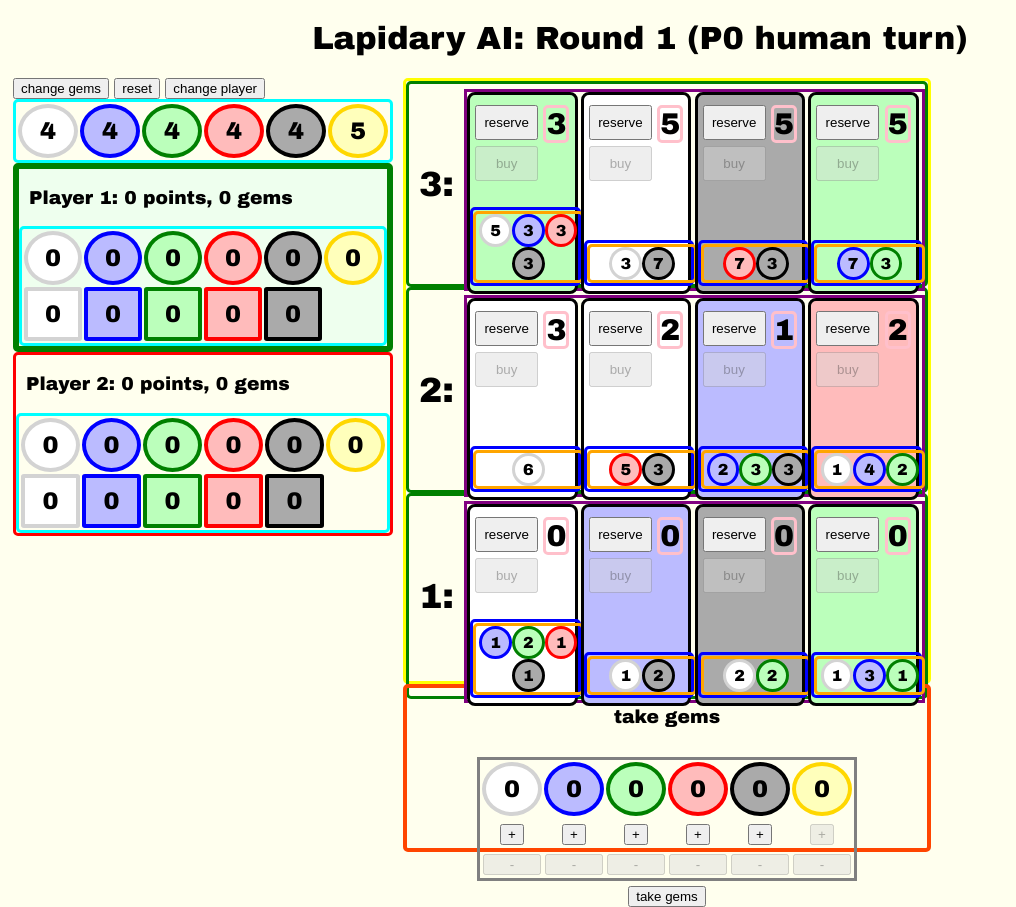
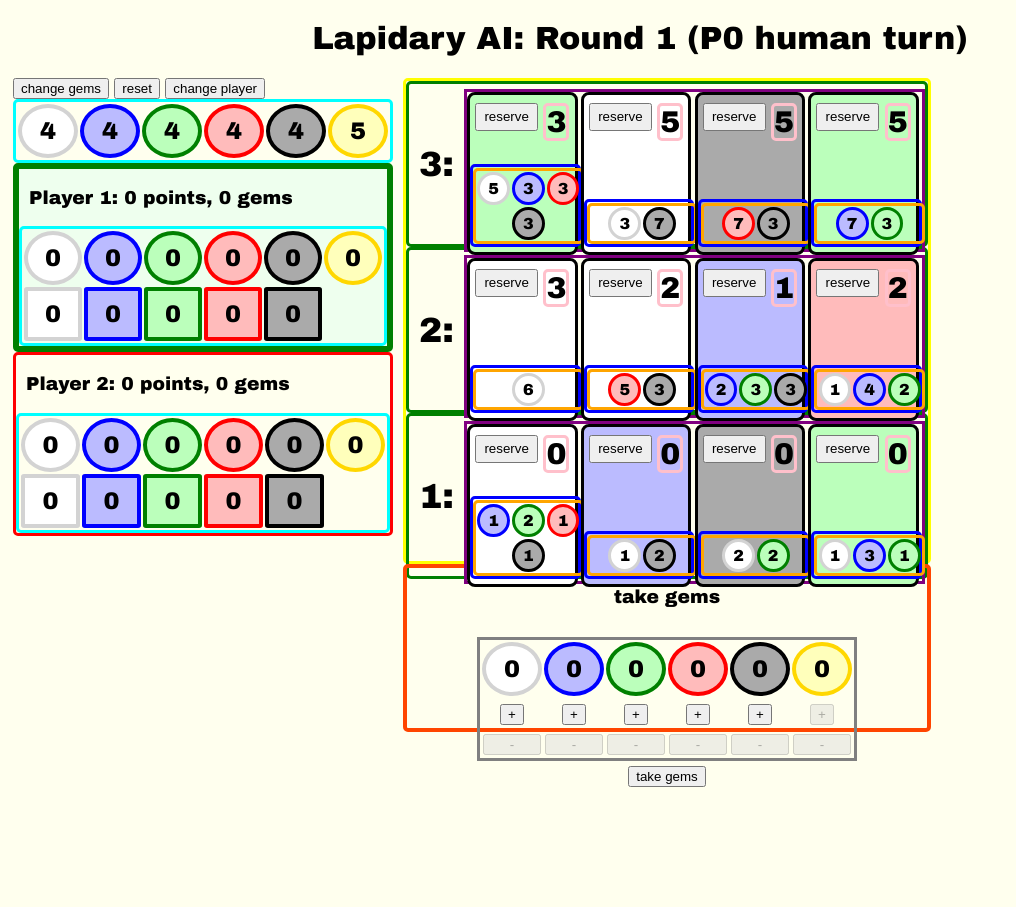
Before and after one commit to inclement/lapidary-ai, a plain HTML site: page webgui/index.html in a window 1280 px wide. Shown: the whole page, without its empty margins (0-1016 px from the left). After the commit the page ends 800 px from the top, so only its background shows below. Drawn offline with nearby package versions, Linux system fonts and the light colour scheme.

Commit message:
Tweaked card display

```diff
--- a/webgui/script.js
+++ b/webgui/script.js
@@ -129,6 +129,7 @@ Vue.component('gems-list', {
         v-bind:key="colour"
         v-bind:colour="colour"
         v-bind:number="number"
+        style="font-size:2vh;"
         v-if="number > 0 || display_zeros">
     </gem-counter>
     </ul>
@@ -514,13 +515,13 @@ Vue.component('card-display', {
 <div class="card-display-contents" v-bind:style="{backgroundColor: background_colour}">
     <p class="card-points">{{ card.points }}</p>
     <button class="reserve-button"
-            v-if="show_reserve_button && show_card_buttons"
+            v-if="show_reserve_button && show_card_buttons && reservable"
             v-bind:disabled="!reservable"
             v-on:click="$emit('reserve', card)">
         reserve
     </button>
     <button class="buy-button"
-            v-if="show_card_buttons"
+            v-if="show_card_buttons && buyable"
             v-bind:disabled="!buyable"
             v-on:click="$emit('buy', card)">
         buy
--- a/webgui/style.css
+++ b/webgui/style.css
@@ -25,7 +25,7 @@ h1 {
 }
 
 .market-displays {
-    height: 75vh;
+    height: 60vh;
     max-height: 70vw;
     border-color: yellow;
     border-radius: 5px;
@@ -198,6 +198,7 @@ h1 {
     display: inline-block;
     border-style: solid;
     border-radius: 50%;
+    margin: 1px;
     padding: 5px;
     padding-left: 8px;
     padding-right: 8px;
```
